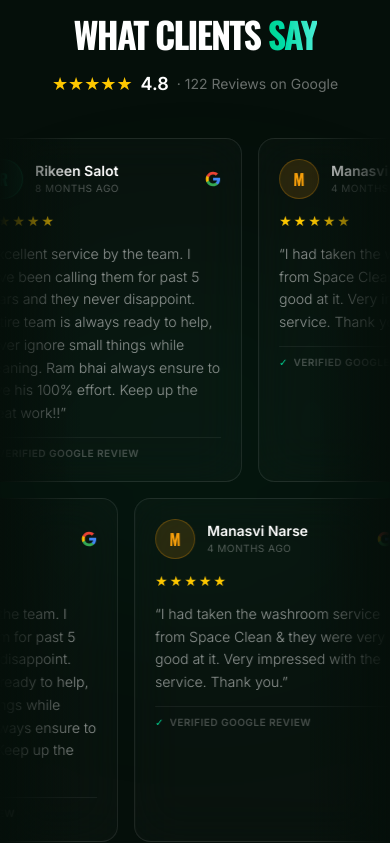
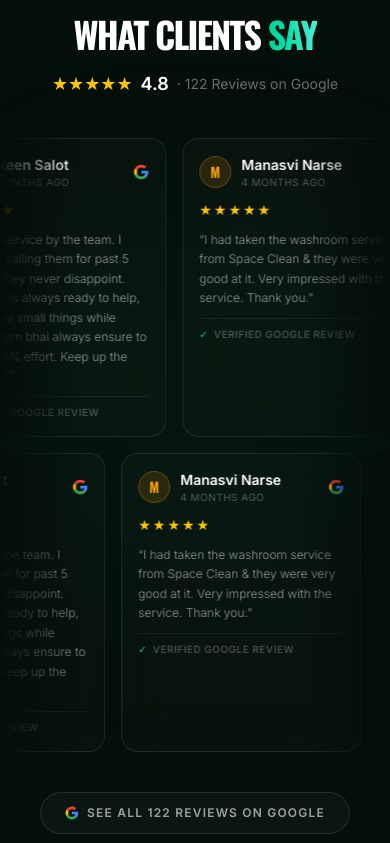
Before and after one commit to itstxnmay/spaceclean, a React (Vite) app: page / in a window 390 px wide. Shown: the part 5741-6584 px from the top of the page. Built offline with nearby package versions, Linux system fonts and the light colour scheme.

Commit message:
fix: optimize mobile testimonials (smaller cards, faster scroll)

```diff
--- a/src/App.tsx
+++ b/src/App.tsx
@@ -375,9 +375,9 @@ export default function App() {
             <div className="absolute right-0 top-0 bottom-0 w-20 sm:w-40 bg-gradient-to-l from-[#050f0a] to-transparent z-10 pointer-events-none" />
             <div className={row === 0 ? 'testimonial-track' : 'testimonial-track testimonial-track-reverse'}>
               {[...TESTIMONIALS, ...TESTIMONIALS].map((t, i) => (
-                <div key={i} className="testimonial-card bg-white/[0.02] backdrop-blur-xl border border-white/10 rounded-2xl p-5 flex flex-col gap-3 hover:border-emerald-500/30 hover:bg-white/[0.05] transition-colors duration-300 cursor-default">
-                  <div className="flex items-center gap-3">
-                    <div className="w-10 h-10 rounded-full flex items-center justify-center font-display font-bold text-base shrink-0"
+                <div key={i} className="testimonial-card bg-white/[0.02] backdrop-blur-xl border border-white/10 rounded-2xl p-4 sm:p-5 flex flex-col gap-2.5 sm:gap-3 hover:border-emerald-500/30 hover:bg-white/[0.05] transition-colors duration-300 cursor-default">
+                  <div className="flex items-center gap-2.5 sm:gap-3">
+                    <div className="w-8 h-8 sm:w-10 sm:h-10 rounded-full flex items-center justify-center font-display font-bold text-sm sm:text-base shrink-0"
                       style={{ backgroundColor: t.color + '22', border: `1.5px solid ${t.color}44`, color: t.color }}>
                       {t.initial}
                     </div>
@@ -395,7 +395,7 @@ export default function App() {
                   <div className="flex gap-0.5">
                     {Array.from({ length: t.rating }).map((_, si) => <span key={si} className="text-yellow-400 text-sm">★</span>)}
                   </div>
-                  <p className="text-white/55 text-sm font-light leading-relaxed">&ldquo;{t.text}&rdquo;</p>
+                  <p className="text-white/55 text-xs sm:text-sm font-light leading-relaxed">&ldquo;{t.text}&rdquo;</p>
                   <div className="flex items-center gap-1.5 pt-2 border-t border-white/[0.06]">
                     <span className="text-emerald-400 text-[10px]">✓</span>
                     <span className="text-white/25 text-[10px] uppercase tracking-wider font-bold">Verified Google Review</span>
--- a/src/index.css
+++ b/src/index.css
@@ -316,12 +316,12 @@ section:not(.marquee-section), nav, header, footer, main {
 
 @media (max-width: 640px) {
   .testimonial-card {
-    width: 280px;
+    width: 240px;
   }
   .testimonial-track {
-    animation-duration: 35s;
+    animation-duration: 18s;
   }
   .testimonial-track-reverse {
-    animation-duration: 40s;
+    animation-duration: 22s;
   }
 }
```
